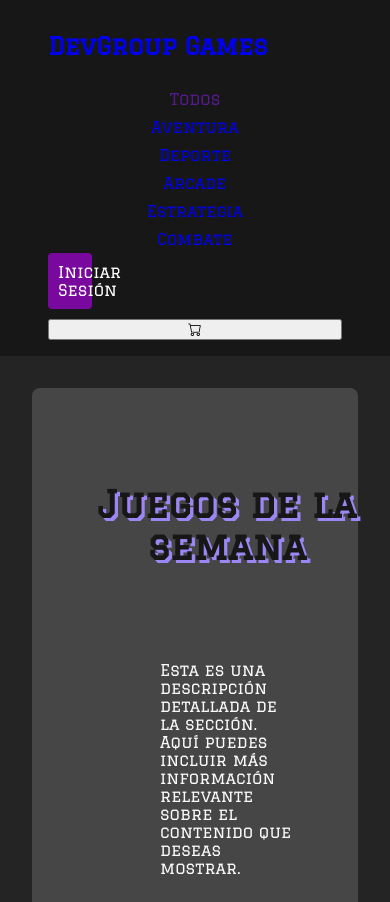
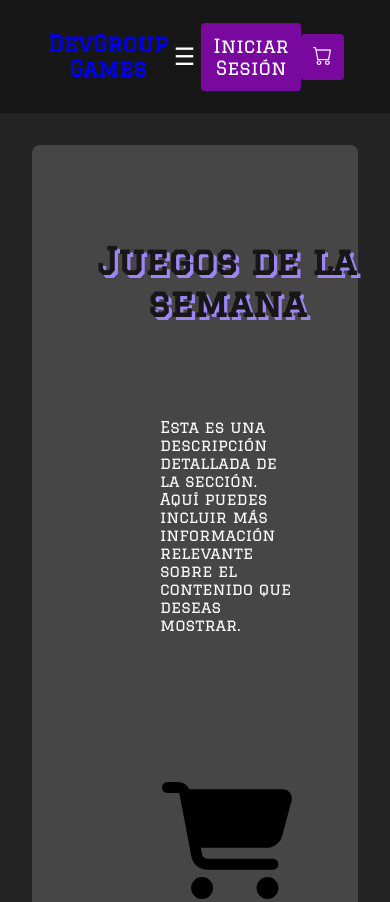
Before and after one commit to CodeStrong2023/DevGroupE-commerce, a website built with Vite: page Ecommerce-frontend/index.html in a window 390 px wide. Shown: the top 902 px of the page. Built offline with nearby package versions, Linux system fonts and the light colour scheme.

Commit message:
volviendo responsive el header

```diff
--- a/Ecommerce-frontend/index.html
+++ b/Ecommerce-frontend/index.html
@@ -11,8 +11,12 @@
 <body>
   <header class="header-inicio">
     <h1><a href="/" style="text-decoration: none;">DevGroup Games</a></h1>
+
+    <!-- Botón de menú hamburguesa para pantallas pequeñas -->
+    <button id="menuToggle" class="menu-toggle" aria-label="Abrir menú">&#9776;</button>
+
     <nav class="navegacion" role="navigation" aria-label="Categorías de Juegos">
-            <ul>
+        <ul id="navMenu">
             <li><a href="" style="text-decoration: none;">Todos</a></li>
             <li><a href="./src/pages/Aventura.html" style="text-decoration: none;">Aventura</a></li>
             <li><a href="./src/pages/deportes.html" style="text-decoration: none;">Deporte</a></li>
@@ -22,6 +26,7 @@
         </ul>
     </nav>
 
+    <!-- Botón de Iniciar Sesión y el resto de tus botones de usuario/carrito aquí -->
      <!-- Botón de Iniciar Sesión -->
      <button id="loginButton" class="login-button" onclick="toggleLogin()">Iniciar Sesión</button>
 
@@ -71,7 +76,9 @@
              <button class="go-to-cart-button" onclick="goToCart()">Ir al Carrito</button>
          </div>
      </div>
+
   </header>
+
 
     <main class="container">
         <section class="section-info">
--- a/Ecommerce-frontend/src/components/login.js
+++ b/Ecommerce-frontend/src/components/login.js
@@ -38,6 +38,9 @@ export async function authenticateUser(username, password) {
     }
 }
 
+document.getElementById("menuToggle").addEventListener("click", function() {
+    document.getElementById("navMenu").classList.toggle("active");
+});
 
 function showWelcomeMessage(username, role) {
     // Selecciona el contenedor donde se encontraba el botón de inicio de sesión
--- a/Ecommerce-frontend/src/styles/styles.css
+++ b/Ecommerce-frontend/src/styles/styles.css
@@ -95,6 +95,78 @@ h1 {
   background-color: #0056b3;
 }
 
+/* Estilos generales para los botones */
+.login-button, .cart-button {
+  padding: 10px 20px;
+  font-size: 1rem;
+  border-radius: 4px;
+  cursor: pointer;
+}
+
+
+
+/* Estilos para el botón */
+.login-form button{
+  width: 100%;
+  /* Ancho completo */
+  padding: 10px;
+  /* Espaciado interno */
+  font-family: "Graduate", sans-serif;
+  background-color: #79089f;
+  /* Color de fondo */
+  color: white;
+  /* Color del texto */
+  border: none;
+  /* Sin borde */
+  border-radius: 4px;
+  /* Bordes redondeados */
+  font-size: 16px; /* Tamaño de fuente */
+  cursor: pointer; /* Cambia el cursor al pasar el mouse */
+  transition: background-color 0.3s ease; /* Efecto suave para el color de fondo */
+}
+
+.login-button {
+  width: 15%;
+  /* Ancho completo */
+  padding: 10px;
+  /* Espaciado interno */
+  font-family: "Graduate", sans-serif;
+  background-color: var(--primario);
+  /* Color de fondo */
+  color: white;
+  /* Color del texto */
+  border: none;
+  /* Sin borde */
+  border-radius: 4px;
+  /* Bordes redondeados */
+  font-size: 16px; /* Tamaño de fuente */
+  cursor: pointer; /* Cambia el cursor al pasar el mouse */
+  transition: background-color 0.3s ease; /* Efecto suave para el color de fondo */
+}
+
+/* Botón del carrito */
+.cart-button {
+  background-color: var(--primario);
+  color: var(--blanco);
+  border: none;
+  display: flex;
+  align-items: center;
+  justify-content: center;
+  gap: 5px; /* Espacio entre icono y texto (si deseas añadir texto) */
+}
+
+/* Hacer los botones responsivos */
+@media (max-width: 768px) {
+  /* Alinear botones verticalmente y hacerlos ocupar todo el ancho */
+  .login-button, .cart-button {
+    width: 100%;
+    margin: 5px 0; /* Espaciado entre los botones */
+    font-size: 1.2rem; /* Aumentar el tamaño de fuente para mejor visibilidad en móviles */
+    padding: 12px; /* Ajuste de padding para pantallas más pequeñas */
+  }
+}
+
+
 /* HEADER */
 
 /* Estilos generales para el encabezado */
@@ -122,17 +194,17 @@ h1 {
   color: var(--lila);
 }
 
-/* Estilos para la navegación */
+/* Estilos para la navegación
 .navegacion ul {
   display: flex;
   /* Muestra los elementos en fila */
-  list-style: none;
+  /*list-style: none;
   /* Elimina los puntos de la lista */
-  padding: 0;
+  /*padding: 0;
   /* Elimina el padding de la lista */
-  margin: 0;
+  /*margin: 0;
   /* Elimina el margen de la lista */
-}
+/*}
 
 /* Estilos para los elementos de la lista */
 .navegacion li {
@@ -140,46 +212,48 @@ h1 {
   /* Espaciado entre los botones */
 }
 
-/* Media Queries para hacer el encabezado responsivo */
+/* Botón de menú hamburguesa */
+.menu-toggle {
+  display: none;
+  font-size: 1.5rem;
+  background: none;
+  border: none;
+  color: #fff;
+  cursor: pointer;
+}
+
+.navegacion ul {
+  display: flex;
+}
+
 @media (max-width: 768px) {
-  .header-inicio {
-    flex-direction: column;
-    /* Cambia a columna en pantallas pequeñas */
-    align-items: flex-start;
-    /* Alinea los elementos al inicio */
+  /* Mostrar el botón de menú hamburguesa */
+  .menu-toggle {
+    display: block;
   }
 
-  .navegacion {
+  /* Ocultar el menú de navegación inicialmente */
+  .navegacion ul {
+    display: none;
+    flex-direction: column;
     width: 100%;
-    /* Toma todo el ancho disponible */
+    background-color: var(--navbar);
+    padding: 0;
     margin-top: 10px;
-    /* Espacio entre el título y el menú */
   }
 
-  .navegacion ul {
-    flex-direction: column;
-    /* Cambia a columna para el menú */
-    align-items: center;
-    /* Centra los elementos del menú */
+  /* Mostrar el menú cuando se active */
+  .navegacion ul.active {
+    display: flex;
   }
 
+  /* Centrar los elementos del menú en pantallas pequeñas */
   .navegacion li {
-    margin: 5px 0;
-    /* Espacio vertical entre las categorías */
-  }
-
-  .header-inicio h1 {
-    font-size: 1.5em;
-    /* Tamaño de fuente más pequeño */
-  }
-
-  .cart-button {
-    width: 100%;
-    /* Botón ocupa todo el ancho en móviles */
-    margin-top: 10px;
-    /* Espacio entre el botón y el menú */
+    text-align: center;
+    margin: 10px 0;
   }
 }
+
 
 /* MAIN */
 
@@ -422,45 +496,6 @@ h2 {
   color: var(--lila); /* Cambia de color al pasar el mouse */
 }
 
-
-/* Estilos para el botón */
-.login-form button{
-  width: 100%;
-  /* Ancho completo */
-  padding: 10px;
-  /* Espaciado interno */
-  font-family: "Graduate", sans-serif;
-  background-color: #79089f;
-  /* Color de fondo */
-  color: white;
-  /* Color del texto */
-  border: none;
-  /* Sin borde */
-  border-radius: 4px;
-  /* Bordes redondeados */
-  font-size: 16px; /* Tamaño de fuente */
-  cursor: pointer; /* Cambia el cursor al pasar el mouse */
-  transition: background-color 0.3s ease; /* Efecto suave para el color de fondo */
-}
-
-.login-button {
-  width: 15%;
-  /* Ancho completo */
-  padding: 10px;
-  /* Espaciado interno */
-  font-family: "Graduate", sans-serif;
-  background-color: #79089f;
-  /* Color de fondo */
-  color: white;
-  /* Color del texto */
-  border: none;
-  /* Sin borde */
-  border-radius: 4px;
-  /* Bordes redondeados */
-  font-size: 16px; /* Tamaño de fuente */
-  cursor: pointer; /* Cambia el cursor al pasar el mouse */
-  transition: background-color 0.3s ease; /* Efecto suave para el color de fondo */
-}
 
 
 .admin-dashboard {
```
Lines whose indentation alone changed are shown as unchanged.
